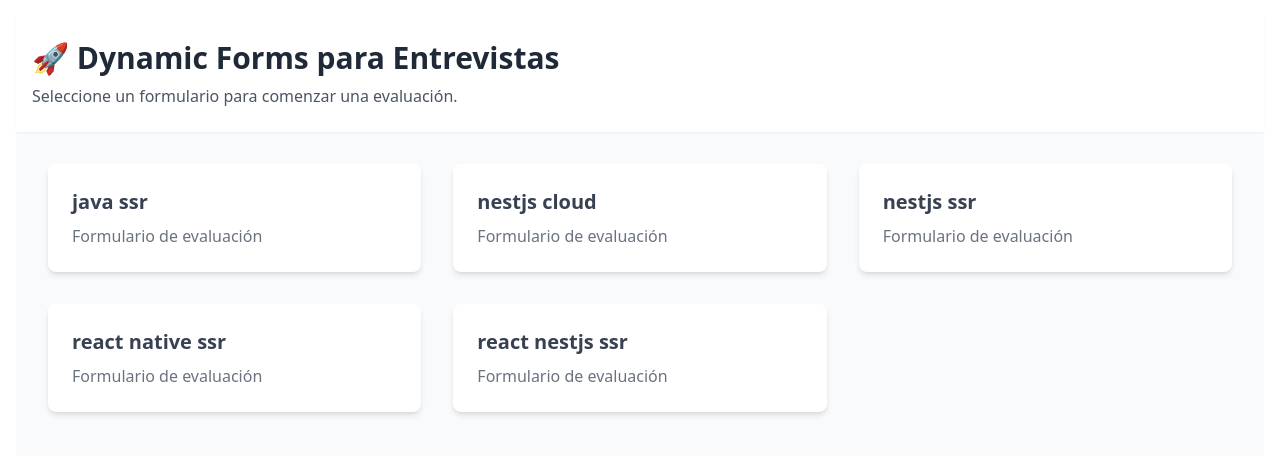
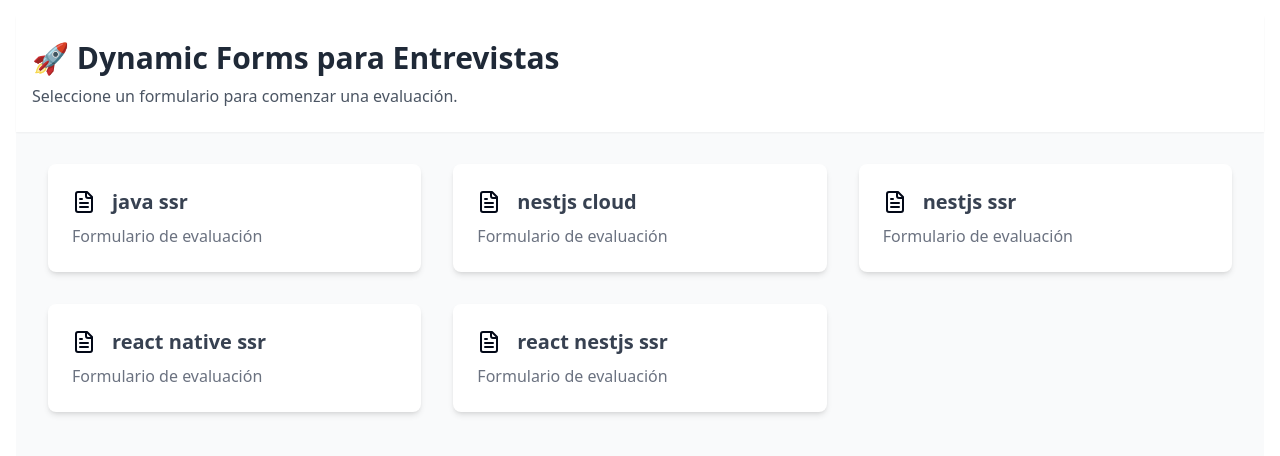
Before and after one commit to raalzate/pre-screening, a Next.js app: page /forms in a window 1280 px wide. Shown: the top 456 px of the page. Built offline with nearby package versions, Linux system fonts and the light colour scheme.

Commit message:
add code

```diff
--- a/app/forms/page.tsx
+++ b/app/forms/page.tsx
@@ -45,7 +45,10 @@ export default function Home() {
             {formIds.map((id) => (
               <Link key={id} href={`/forms/${id}`}>
                 <div className="block p-6 bg-white rounded-lg shadow-md hover:shadow-xl transition-shadow duration-300 transform hover:-translate-y-1">
-                  <h2 className="text-xl font-semibold text-gray-700">{id.replace(/-/g, ' ')}</h2>
+                  <div className="flex items-center">
+                    <svg xmlns="http://www.w3.org/2000/svg" width="24" height="24" viewBox="0 0 24 24" fill="none" stroke="currentColor" stroke-width="2" stroke-linecap="round" stroke-linejoin="round" class="lucide lucide-file-text mr-4"><path d="M15 2H6a2 2 0 0 0-2 2v16a2 2 0 0 0 2 2h12a2 2 0 0 0 2-2V7Z"/><path d="M14 2v4a2 2 0 0 0 2 2h4"/><path d="M10 9H8"/><path d="M16 13H8"/><path d="M16 17H8"/></svg>
+                    <h2 className="text-xl font-semibold text-gray-700">{id.replace(/-/g, ' ')}</h2>
+                  </div>
                   <p className="mt-2 text-gray-500">Formulario de evaluación</p>
                 </div>
               </Link>
```
